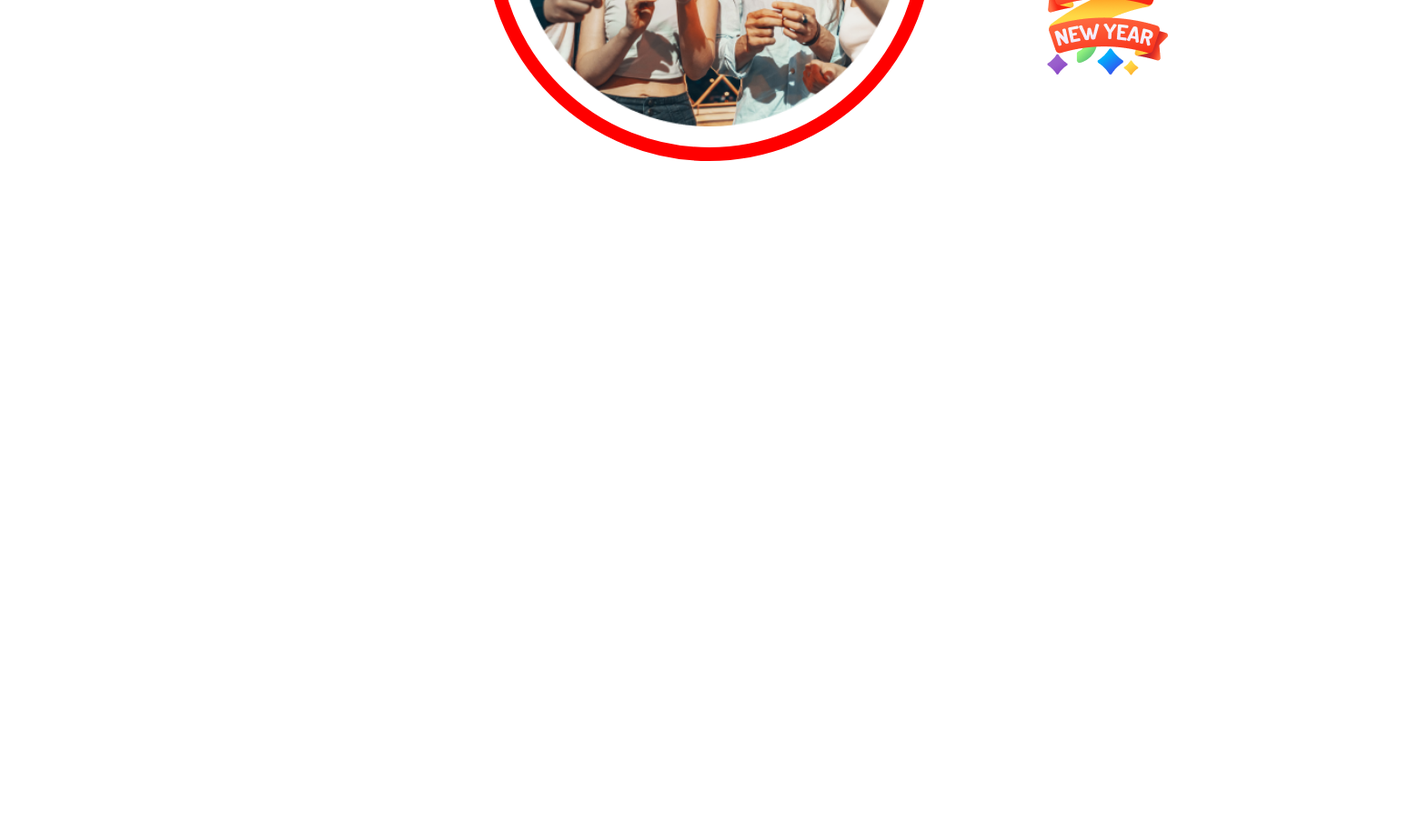
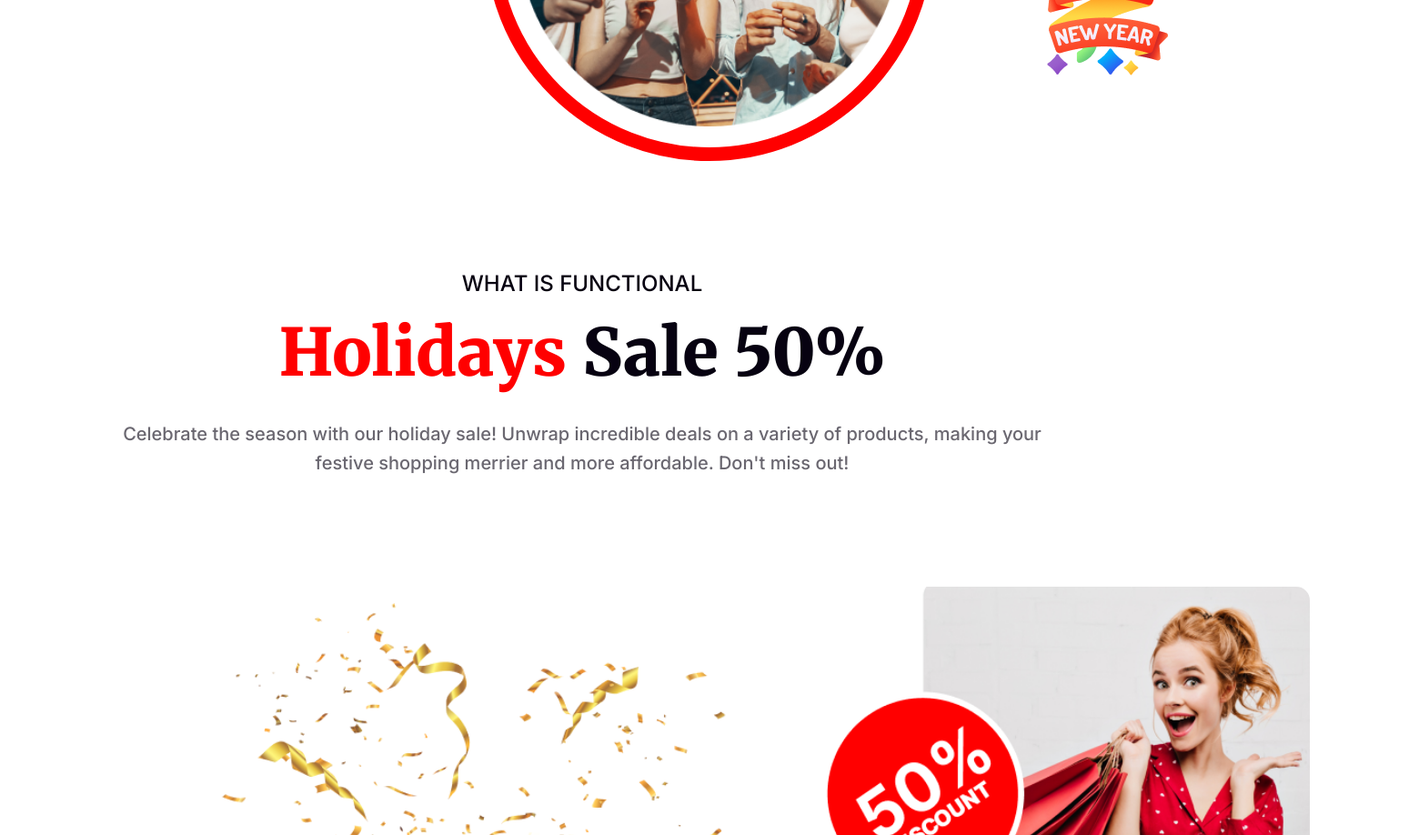
Before and after one commit to MostafijurRuman/New-Year-Landing-Page, a plain HTML site: page index.html in a window 1280 px wide. Shown: the part 3338-4256 px from the top of the page at 91% size, 1560 px wide, since content can reach past the window. Before the commit the page ends 3635 px from the top, so only its background shows below. Drawn offline with Linux system fonts and the light colour scheme.

Commit message:
Holiday sale section done

```diff
--- a/index.html
+++ b/index.html
@@ -63,5 +63,12 @@
             </div>
         </div>
 
+        <div class="holiday-sle">
+            <h4> WHAT IS FUNCTIONAL  </h4>
+            <h1>  <span>Holidays</span> Sale 50%  </h1>
+            <center><p>Celebrate the season with our holiday sale! Unwrap incredible deals on a variety of products, making your festive shopping merrier and more affordable. Don't miss out!</p>
+           <div class="badar"> <img src="Images/noti.png" alt=""> </div> </center>
+        </div>
+
 </body>
 </html>
--- a/style.css
+++ b/style.css
@@ -254,3 +254,49 @@ flex-shrink: 0;
 }
 
 /* Holiday sale start form here */
+.holiday-sle h4{
+    color: #070211;
+    font-family: Inter;
+    font-size: 24px;
+    font-style: normal;
+    font-weight: 500;
+    line-height: normal;
+    text-align: center;
+    padding-bottom: 16px;
+}
+.holiday-sle h1{
+color: #070211;
+font-family: Merriweather;
+font-size: 72px;
+font-style: normal;
+font-weight: 900;
+line-height: normal;
+text-align: center;
+padding-bottom: 28px;
+}
+.holiday-sle h1 span{
+    color: #F00;
+    text-align: center;
+    font-family: Merriweather;
+    font-size: 72px;
+    font-style: normal;
+    font-weight: 900;
+    line-height: normal;
+}
+.holiday-sle p{
+    text-align: center;
+    width: 1068px;
+    color: rgba(7, 2, 17, 0.60);
+    font-family: Inter;
+    font-size: 20px;
+    font-style: normal;
+    font-weight: 500;
+    line-height: 32px; /* 160% */
+}
+.holiday-sle img{
+    width: 1320px;
+    height: 662.07px;
+    margin: 120px;
+    border-radius: 15px;
+}
+/* Portfolio section start here */
```
Also changed, not shown: Images/noti.png (added).
